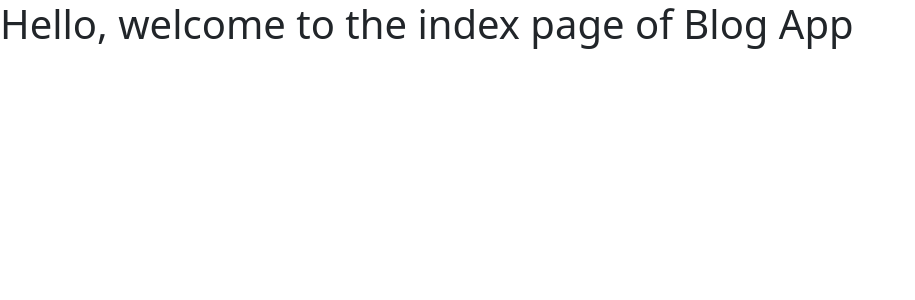
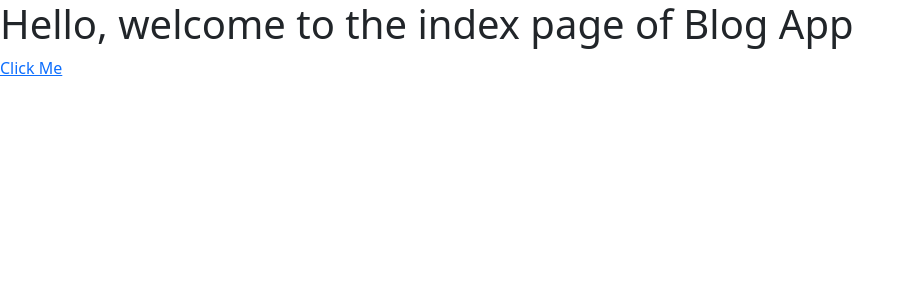
Before and after one commit to Deepali-Ghadia/ShopEase-EcommerceApp-Django, a Django app: page /blog/ in a window 1280 px wide. Shown: the top 300 px of the page, without its empty margins (0-915 px from the left). Run offline with Django 4.2, Linux system fonts and the light colour scheme.

Commit message:
added code to load data from static file

```diff
--- a/shopease/blog/templates/blog/index.html
+++ b/shopease/blog/templates/blog/index.html
@@ -8,6 +8,8 @@
   </head>
   <body>
     <h1>Hello, welcome to the index page of Blog App</h1>
+    {% load static %}
+    <a href="{%static 'blog/static_file.txt' %}"> Click Me</a>
     <script src="https://cdn.jsdelivr.net/npm/bootstrap@5.3.3/dist/js/bootstrap.bundle.min.js" integrity="sha384-YvpcrYf0tY3lHB60NNkmXc5s9fDVZLESaAA55NDzOxhy9GkcIdslK1eN7N6jIeHz" crossorigin="anonymous"></script>
   </body>
 </html>
```
